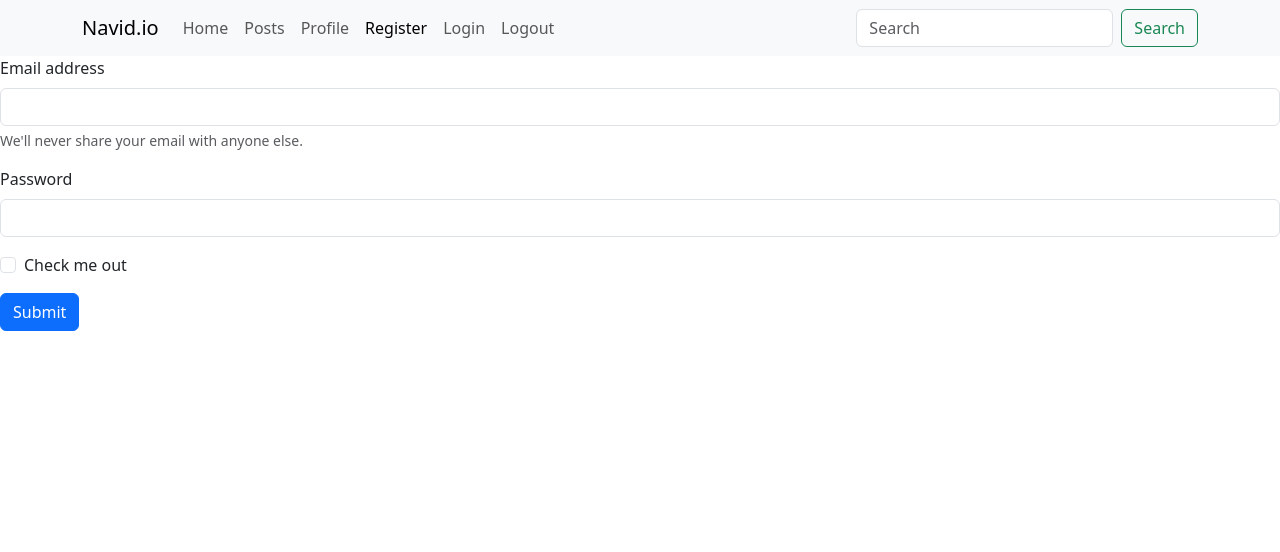
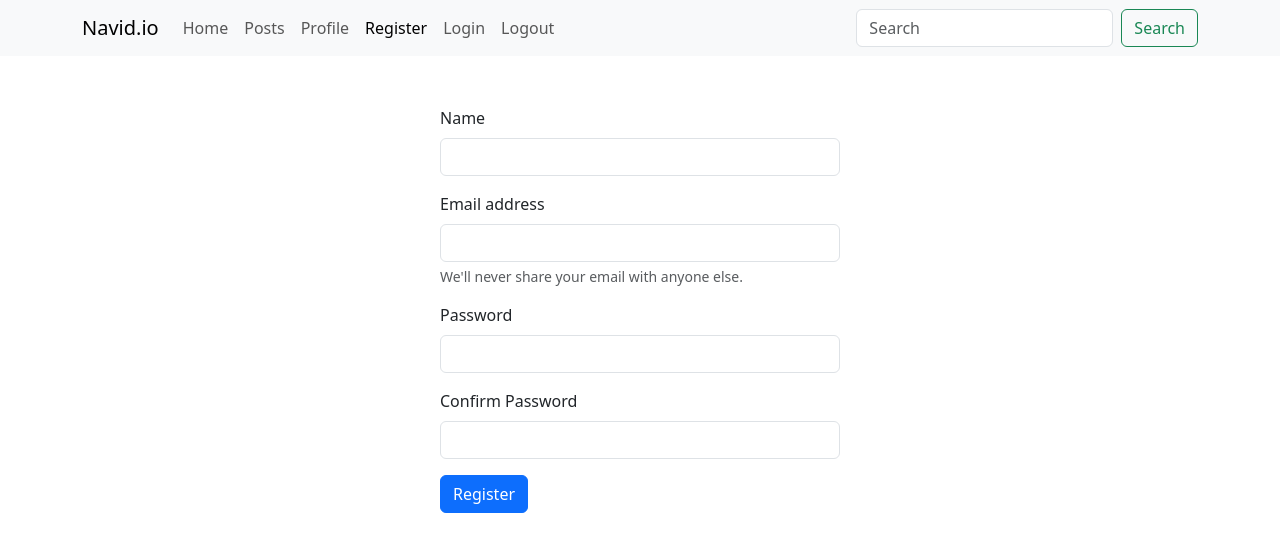
Before and after one commit to navid-nhd/token-base-auth, a Nuxt app: page /auth/register in a window 1280 px wide. Shown: the top 552 px of the page. Built offline with nearby package versions, Linux system fonts and the light colour scheme.

Commit message:
Adding input into register page and creating register js file in nuxt server and sending request into nuxt server for registeration

```diff
--- a/pages/auth/register.vue
+++ b/pages/auth/register.vue
@@ -1,20 +1,51 @@
 <template>
-    <div>
-        <form>
+    <div class="">
+        <div class=" wrapper m-auto">
+            <form @submit.prevent="register()">
                 <div class="mb-3">
-            <label for="exampleInputEmail1" class="form-label">Email address</label>
-            <input type="email" class="form-control" id="exampleInputEmail1" aria-describedby="emailHelp">
+                    <label for="name" class="form-label">Name </label>
+                    <input type="text" class="form-control"  aria-describedby="emailHelp" id="name" v-model="formData.name">
+                </div>
+                <div class="mb-3">
+                    <label for="email" class="form-label">Email address</label>
+                    <input type="text" class="form-control"  aria-describedby="emailHelp" id="email" v-model="formData.email">
                     <div id="emailHelp" class="form-text">We'll never share your email with anyone else.</div>
                 </div>
                 <div class="mb-3">
-            <label for="exampleInputPassword1" class="form-label">Password</label>
-            <input type="password" class="form-control" id="exampleInputPassword1">
+                    <label for="Password" class="form-label">Password</label>
+                    <input type="password" class="form-control"  aria-describedby="emailHelp" id="Password" v-model="formData.password">
                 </div>
-        <div class="mb-3 form-check">
-            <input type="checkbox" class="form-check-input" id="exampleCheck1">
-            <label class="form-check-label" for="exampleCheck1">Check me out</label>
+                <div class="mb-3">
+                    <label for="c_password" class="form-label">Confirm Password</label>
+                    <input type="password" class="form-control" id="c_password" v-model="formData.c_password">
                 </div>
-        <button type="submit" class="btn btn-primary">Submit</button>
+                <button type="submit" class="btn btn-primary">Register</button>
             </form>
         </div>
+    </div>
 </template>
+<script setup>
+    const formData = reactive({
+        name: '',
+        email: '',
+        password: '',
+        c_password: '',
+    })
+    async function register(){
+        try {
+            const user = await $fetch('/api/auth/register',{
+                method: "POST",
+                body: formData,
+            })
+        } catch (error) {
+            console.log(error)
+        }
+        // console.log(formData)
+    }
+</script>
+<style scoped>
+    .wrapper{
+        width: 400px;
+        padding-top: 50px;
+    }
+</style>
```
Also changed, not shown: 2 other files (tests, documents, lock files or other folders). Lines whose indentation alone changed are shown as unchanged.
